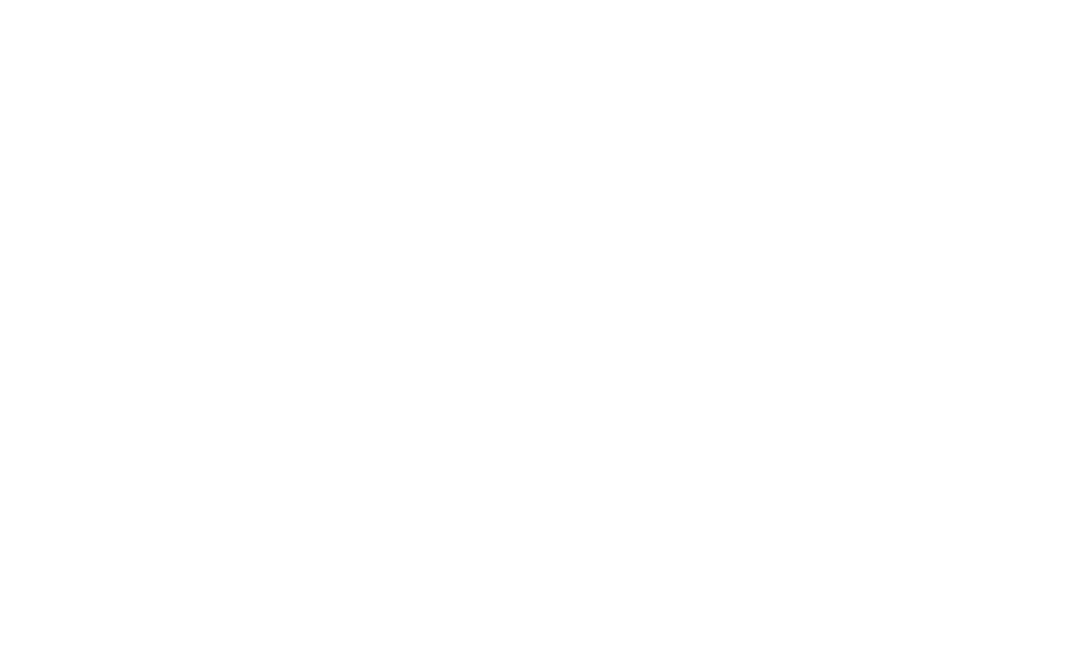
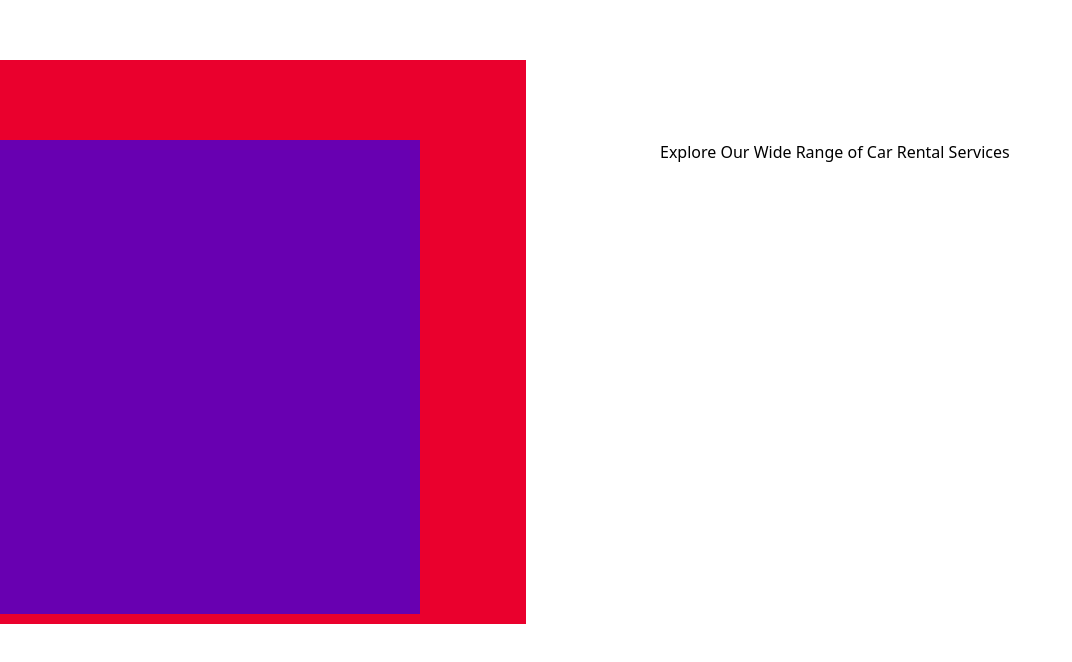
Before and after one commit to shoumen-shomu/speedyrent, a React (Vite) app: page / in a window 1280 px wide. Shown: the part 2401-3063 px from the top of the page, without its empty margins (0-1072 px from the left). Before the commit the page ends 2541 px from the top, so only its background shows below. Built offline with nearby package versions, Linux system fonts and the light colour scheme.

Commit message:
Add Faq component with image layout and text; include faqred and faqpurple assets

```diff
--- /dev/null
+++ b/src/components/layouts/Faq.jsx
@@ -0,0 +1,23 @@
+import Images from "../Images";
+import faqred from "/src/assets/faqred.png";
+import faqpurple from "/src/assets/faqpurple.png";
+
+const Faq = () => {
+  return (
+    // Flex: ছবি এবং টেক্সট পাশাপাশি রাখার জন্য
+    <div className="flex gap-10 mb-[300px]">
+      {/* Relative Parent: যাতে এর ভেতরের Absolute ছবি এর বাইরে না যায় */}
+      <div className="relative w-1/2">
+        {/* লাল ছবি (Decoration): একে Absolute করে পেছনে পাঠাবো */}
+        <Images className="absolute z-0 -top-20 left-0" imgSrc={faqred} />
+
+        {/* বেগুনি ছবি (Main): একে Relative রাখব যাতে এটি জায়গা দখল করে এবং হাইট ঠিক রাখে */}
+        <Images className="relative z-10 -left-50 w-full" imgSrc={faqpurple} />
+      </div>
+      <div className="w-1/2">
+        <h2>Explore Our Wide Range of Car Rental Services</h2>
+      </div>
+    </div>
+  );
+};
+export default Faq;
--- a/src/components/pages/Home.jsx
+++ b/src/components/pages/Home.jsx
@@ -1,5 +1,6 @@
 import About from "../layouts/About";
 import Banner from "../layouts/Banner";
+import Faq from "../layouts/Faq";
 import SearchBar from "../layouts/SearchBar";
 
 
@@ -9,6 +10,7 @@
      <Banner/>
      <SearchBar/>
      <About/>
+     <Faq/>
     </div>
   );
 };
```
Also changed, not shown: src/assets/faqpurple.png (added), src/assets/faqred.png (added).
